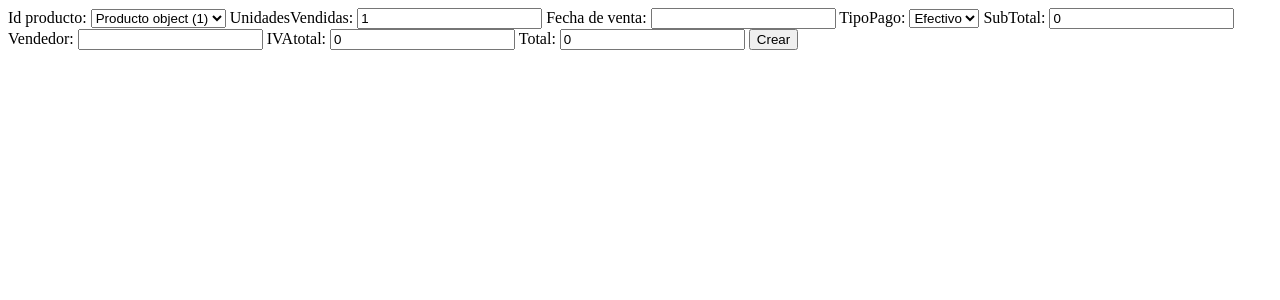
After one commit to ElizabethMatias/proyectoDjango, a Django app: page /inventario/ventaCreate/ in a window 1280 px wide. The commit adds this page. Shown: the top 300 px of the page. Run offline with Django 4.2, Linux system fonts and the light colour scheme; tables that the repository leaves empty hold one stand-in row (values such as "Sample post").

Commit message:
Se agrego CRUD para ventas

```diff
--- a/tienda/inventario/admin.py
+++ b/tienda/inventario/admin.py
@@ -1,8 +1,7 @@
 from django.contrib import admin
 
 # Register your models here.
-from .models import Producto, VentaProducto, Venta
+from .models import Producto, Venta
 
 admin.site.register(Producto)
-admin.site.register(VentaProducto)
 admin.site.register(Venta)
--- a/tienda/inventario/forms.py
+++ b/tienda/inventario/forms.py
@@ -1,8 +1,13 @@
 from django import forms
-from inventario.models import Producto
+from inventario.models import Producto,Venta
 from django.db import models
 
 class productoForm(forms.ModelForm):
   class Meta:
     model 	= Producto
     fields  =  '__all__'
+
+class ventaForm(forms.ModelForm):
+  class Meta:
+    model 	= Venta
+    fields  =  '__all__'
--- a/tienda/inventario/models.py
+++ b/tienda/inventario/models.py
@@ -10,6 +10,8 @@ class Producto(models.Model):
 
 
 class Venta(models.Model):
+    id_producto=models.ForeignKey(Producto,on_delete=models.CASCADE,null=False,blank=False,default=1)
+    unidadesVendidas = models.IntegerField(default=1)
     fecha = models.DateTimeField('fecha de venta')
     CHOICE = (
         ('EF', 'Efectivo'),
@@ -24,10 +26,3 @@ class Venta(models.Model):
     vendedor = models.CharField(max_length=200)
     IVAtotal = models.DecimalField(default=0, max_digits=7, decimal_places=2)
     total = models.DecimalField(default=0, max_digits=7, decimal_places=2)
-
-class VentaProducto(models.Model):
-    unidadesTotales = models.IntegerField(default=1)
-    precioUnidades = models.DecimalField(default=0, max_digits=7, decimal_places=2)
-    IVAtotal = models.DecimalField(default=0,max_digits=7, decimal_places=2)
-    venta = models.ForeignKey(Venta, on_delete=models.CASCADE)
-    producto = models.ForeignKey(Producto, on_delete=models.CASCADE)
--- a/tienda/inventario/urls.py
+++ b/tienda/inventario/urls.py
@@ -1,8 +1,9 @@
 from django.urls import path
 from inventario.views import (
     # index,fecha,edad,nombre,datos,home,productos,ventas,
-    claseIndex,claseProductos,homeTemplate,productoList,productoCreate,productoUpdate,productoDelete
-
+    claseIndex,claseProductos,homeTemplate,
+    productoList,productoCreate,productoUpdate,productoDelete,
+    ventaList,ventaCreate,ventaUpdate,ventaDelete
     )
 
 app_name='inventario'
@@ -24,4 +25,8 @@ urlpatterns = [
     path('productoCreate/',productoCreate.as_view(),name='productoCreate'),
     path('productoUpdate/<int:pk>',productoUpdate.as_view(),name='productoUpdate'),
     path('productoDelete/<int:pk>',productoDelete.as_view(),name='productoDelete'),
+    path('ventaList/',ventaList.as_view(),name='ventaList'),
+    path('ventaCreate/',ventaCreate.as_view(),name='ventaCreate'),
+    path('ventaUpdate/<int:pk>',ventaUpdate.as_view(),name='ventaUpdate'),
+    path('ventaDelete/<int:pk>',ventaDelete.as_view(),name='ventaDelete'),
 ]
--- a/tienda/inventario/views.py
+++ b/tienda/inventario/views.py
@@ -2,8 +2,8 @@ from django.shortcuts import render,redirect
 from django.http import HttpResponse
 from datetime import datetime
 from django.template import loader
-from .models import Producto
-from .forms import productoForm
+from .models import Producto,Venta
+from .forms import productoForm,ventaForm
 from django.views.generic import View,TemplateView,CreateView,ListView,UpdateView,DeleteView
 from django.urls import reverse_lazy,reverse
 
@@ -72,6 +72,8 @@ class homeTemplate(TemplateView):
 # class productoList(TemplateView):
 #    template_name = "inventario/productos.html"
 
+#Modelo Producto
+
 class productoCreate(CreateView):
   model=Producto
   template_name='inventario/productoCreate.html'
@@ -94,3 +96,28 @@ class productoDelete(DeleteView):
    context_object_name='producto'
    template_name='inventario/productoDelete.html'
    success_url=reverse_lazy('inventario:productoList')
+
+
+#Modeleo Ventas
+class ventaCreate(CreateView):
+  model=Venta
+  template_name='inventario/ventaCreate.html'
+  form_class=ventaForm
+  success_url=reverse_lazy('inventario:ventaList')
+
+class ventaList(ListView):
+  model=Venta
+  template_name='inventario/ventas.html'
+  form_class=ventaForm
+
+class ventaUpdate(UpdateView):
+    model=Venta
+    template_name='inventario/ventaUpdate.html'
+    form_class=ventaForm
+    success_url = reverse_lazy('inventario:ventaList')
+
+class ventaDelete(DeleteView):
+   model=Venta
+   context_object_name='venta'
+   template_name='inventario/ventaDelete.html'
+   success_url=reverse_lazy('inventario:ventaList')
--- a/tienda/templates/inventario/productoDelete.html
+++ b/tienda/templates/inventario/productoDelete.html
@@ -1,5 +1,5 @@
 <form action="{% url 'inventario:productoDelete' object.id %}" method="POST">
     {% csrf_token %}
-    ¿Desea eliminar el examen "{{exam.name}}"?
+    ¿Desea eliminar el producto?
     <button type="submit">Eliminar</button>
 </form>
--- /dev/null
+++ b/tienda/templates/inventario/ventaCreate.html
@@ -0,0 +1,5 @@
+<form action="{% url 'inventario:ventaCreate'%}" method="POST" enctype="multipart/form-data">
+    {% csrf_token %}
+    {{ form }}
+    <button type="submit">Crear</button>
+</form>
--- /dev/null
+++ b/tienda/templates/inventario/ventaDelete.html
@@ -0,0 +1,5 @@
+<form action="{% url 'inventario:ventaDelete' object.id %}" method="POST">
+    {% csrf_token %}
+    ¿Desea eliminar la venta?
+    <button type="submit">Eliminar</button>
+</form>
--- /dev/null
+++ b/tienda/templates/inventario/ventaUpdate.html
@@ -0,0 +1,5 @@
+<form action="{% url 'inventario:productoUpdate' object.id%}" method="POST" enctype="multipart/form-data">
+    {% csrf_token %}
+    {{ form }}
+    <button type="submit">Actualizar</button>
+</form>
```
Also changed, not shown: tienda/templates/inventario/ventas.html (+8 -0 lines), tienda/db.sqlite3, tienda/inventario/migrations/0001_initial.py.
